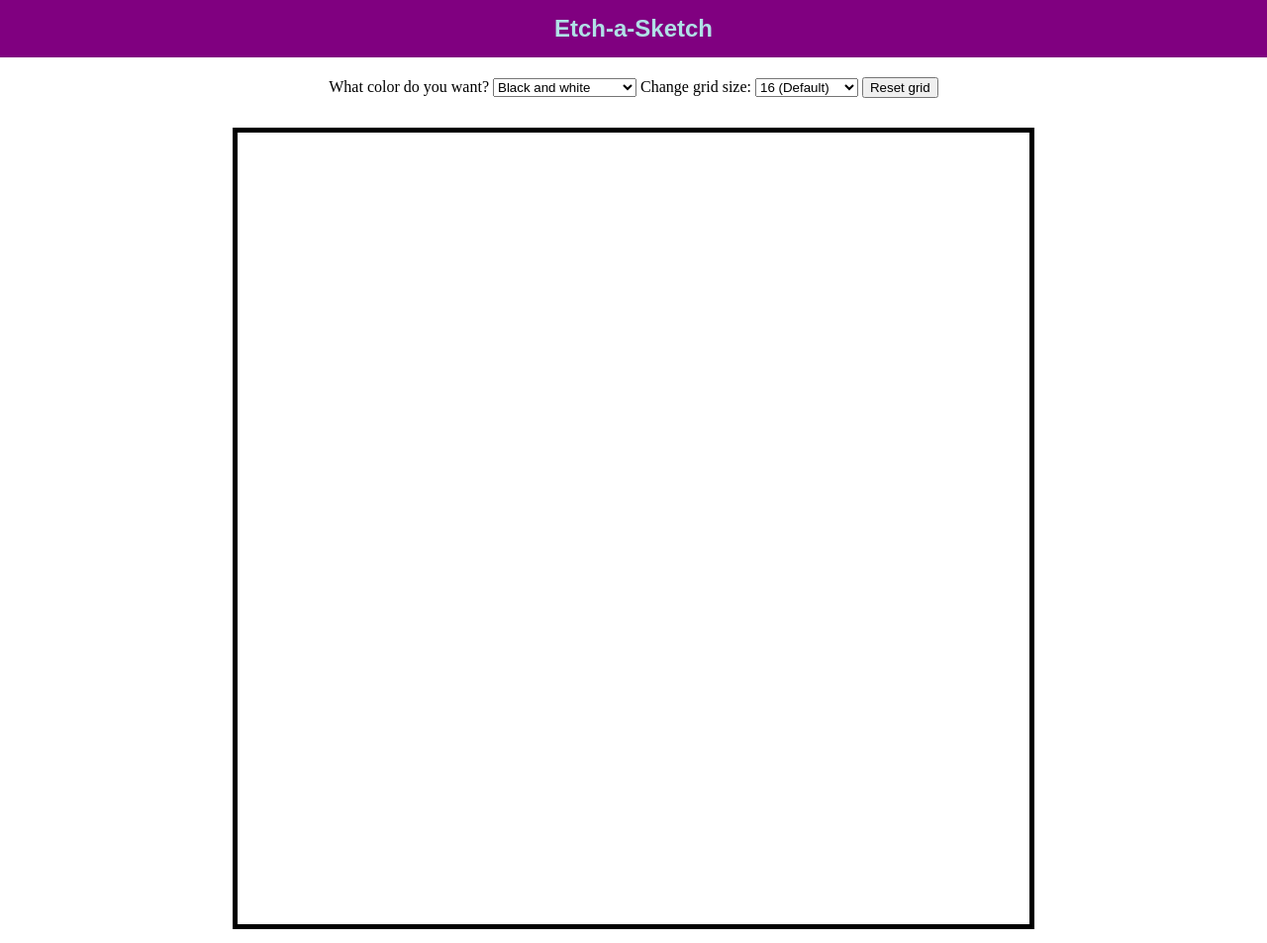
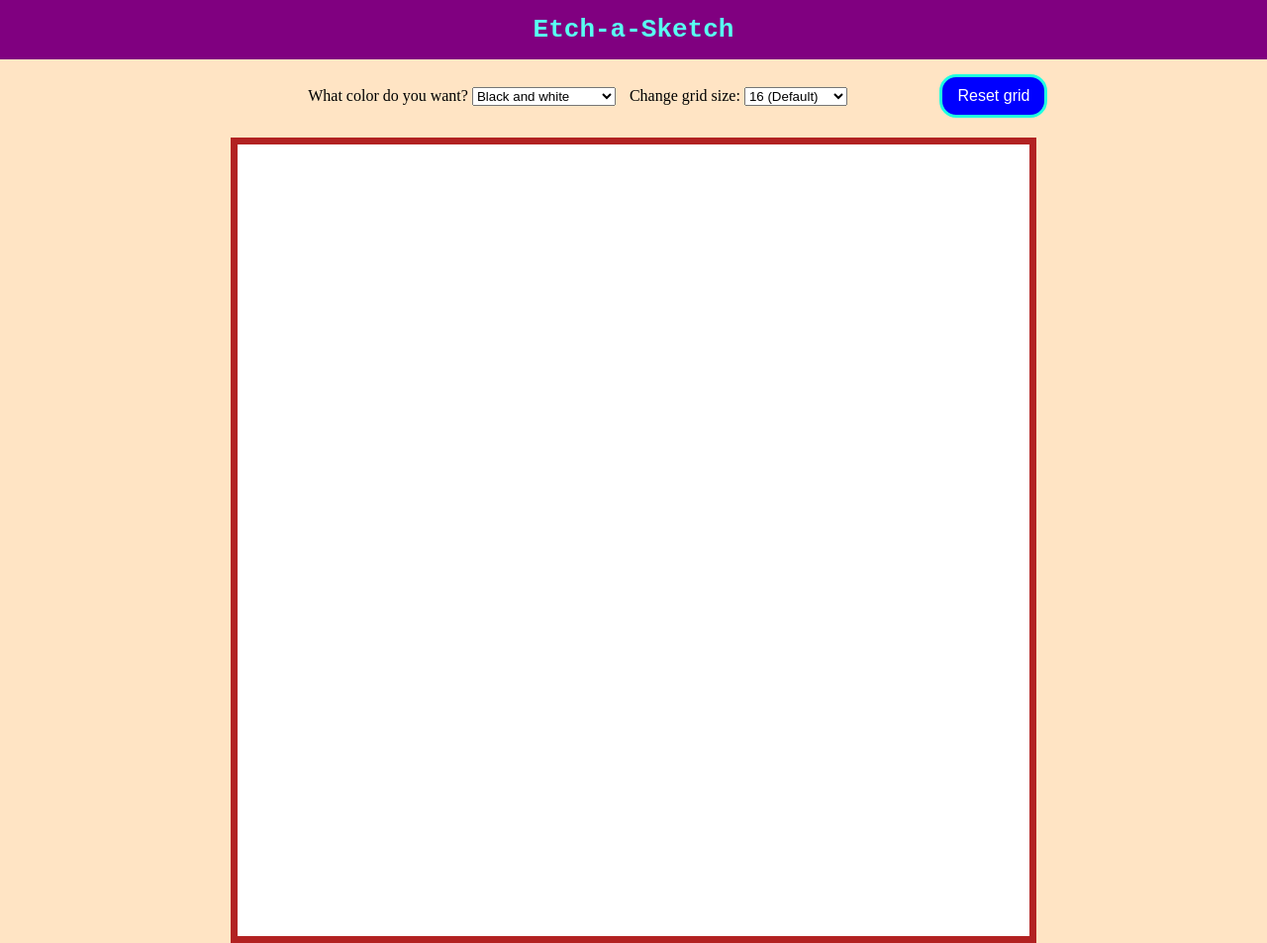
Before and after one commit to Harshil-p02/etch-a-sketch, a plain HTML site: page index.html in a window 1280 px wide. Shown: the whole page at 99% size. Drawn offline with Linux system fonts and the light colour scheme.

Commit message:
Added animation and styling on reset button

```diff
--- a/style.css
+++ b/style.css
@@ -1,19 +1,20 @@
 body {
     margin: 0;
+    background-color: bisque;
 }
 
 .title {
     background-color: purple;
-    color: powderblue;
+    color: rgb(88, 255, 241);
     text-align: center;
     padding: 15px 0;
-    margin-bottom: 20px;
+    margin-bottom: 15px;
 }
 
 .title > h1 {
     font-weight: 900;
-    font-size: 1.5em;
-    font-family: Arial, Helvetica, sans-serif;
+    font-size: 2em;
+    font-family: monospace;
     margin: 0;
 }
 
@@ -29,47 +30,37 @@ body {
     height: 800px;
     background-color: white;
     margin: 0 auto;
-    margin-top: 30px;
-    border: 5px solid black;
+    margin-top: 20px;
+    border: 7px solid firebrick;
 }
 
-/*#cell:hover {
-    background-color: black;
-}*/
-
-
-
-
-
-
-
-
-
-
-
-
-
-
-/*.grid {
-    width: 960px;
-    height: 960px;
-    margin: 0 auto;
+select#colorOption {
+    margin-right: 10px;
 }
 
-.row {
-    display: flex;
-    width: 960px;
-    height: 55px;
-    margin-bottom: 3px;
+#reset {
+    position: relative;
+    right: -7%;
+    padding: 10px 15px 10px 15px;
+    border-radius: 17px;
+
+    background-color: blue;
+    color: white;
+    border: rgb(32, 255, 225) solid 3px;
+    cursor: pointer;
+    font-size: 1em;
+
 }
 
-#cell {
-    height: 50px;
-    width: calc(100vw/16);
-    background-color: red;
-    margin: 2px 5px 2px 2px;
+#reset:hover {
+    transform: scale(1.1);
+    animation-name: changeColor;
+    animation-duration: 0.4s;
+    animation-fill-mode: forwards;
 }
 
-#cell:hover {
-    background-color: royalblue;
-}*/
+@keyframes changeColor {
+    100% {
+        background-color: red;
+    }
+}
```
